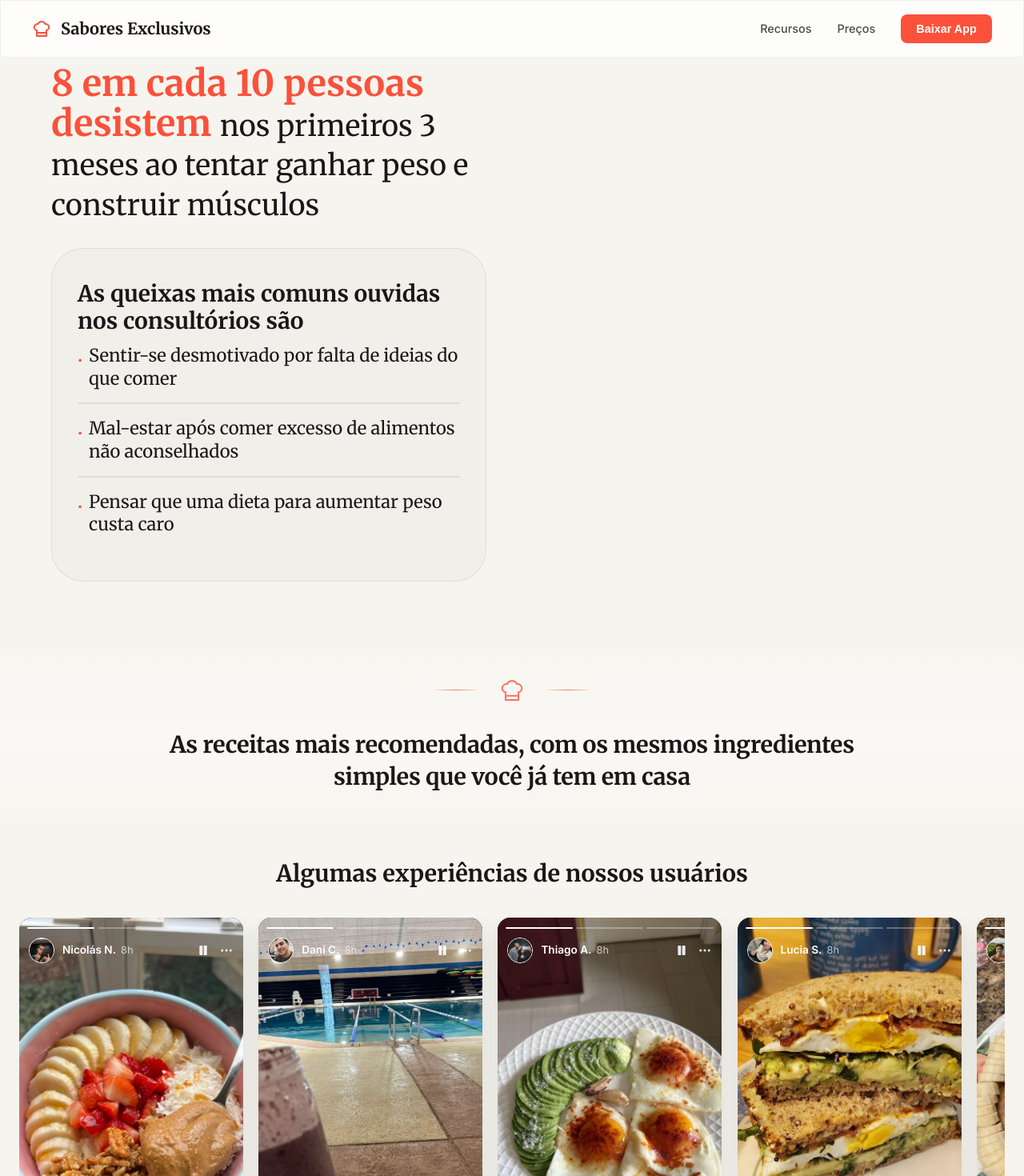
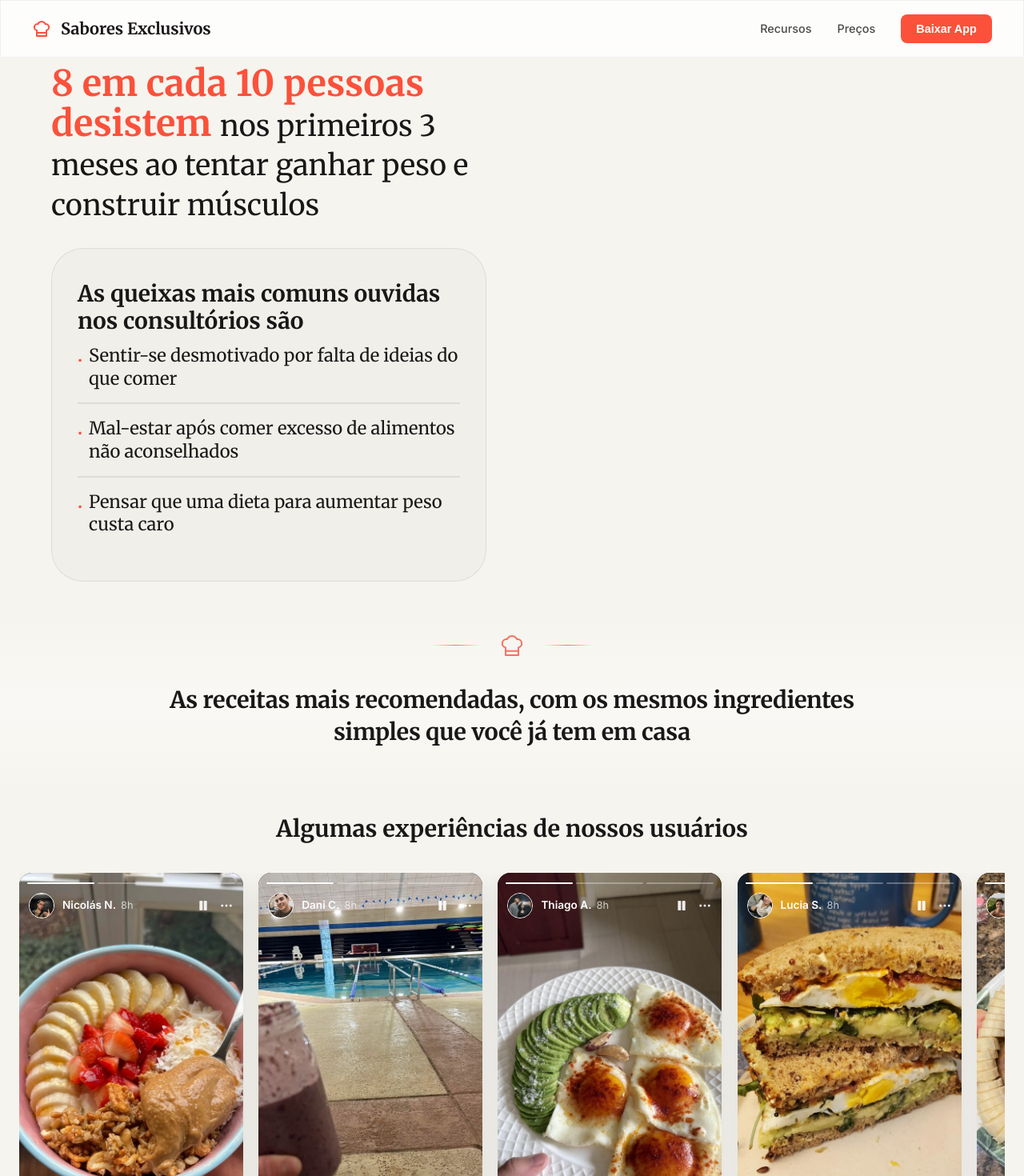
Before and after one commit to YohanSaibb026/LeadingPage, a React (Vite) app: page / in a window 1280 px wide. Shown: the top 1470 px of the page at 80% size. Built offline with nearby package versions, Linux system fonts and the light colour scheme.

Commit message:
style: reduce gap between complaints card and punchline section

```diff
--- a/src/App.css
+++ b/src/App.css
@@ -125,7 +125,7 @@
     margin: 0 auto;
     background-color: var(--hero-bg);
     min-height: auto;
-    padding-bottom: 2rem;
+    padding-bottom: 0.5rem;
 }
 
 .hero-content {
@@ -1298,7 +1298,7 @@
 
 /* Punchline Divider */
 .punchline-divider {
-    padding: 3.5rem 1.5rem;
+    padding: 1.5rem 1.5rem 3.5rem;
     background: linear-gradient(180deg, var(--hero-bg) 0%, rgba(255, 255, 255, 0.4) 50%, var(--hero-bg) 100%);
     text-align: center;
     position: relative;
```
